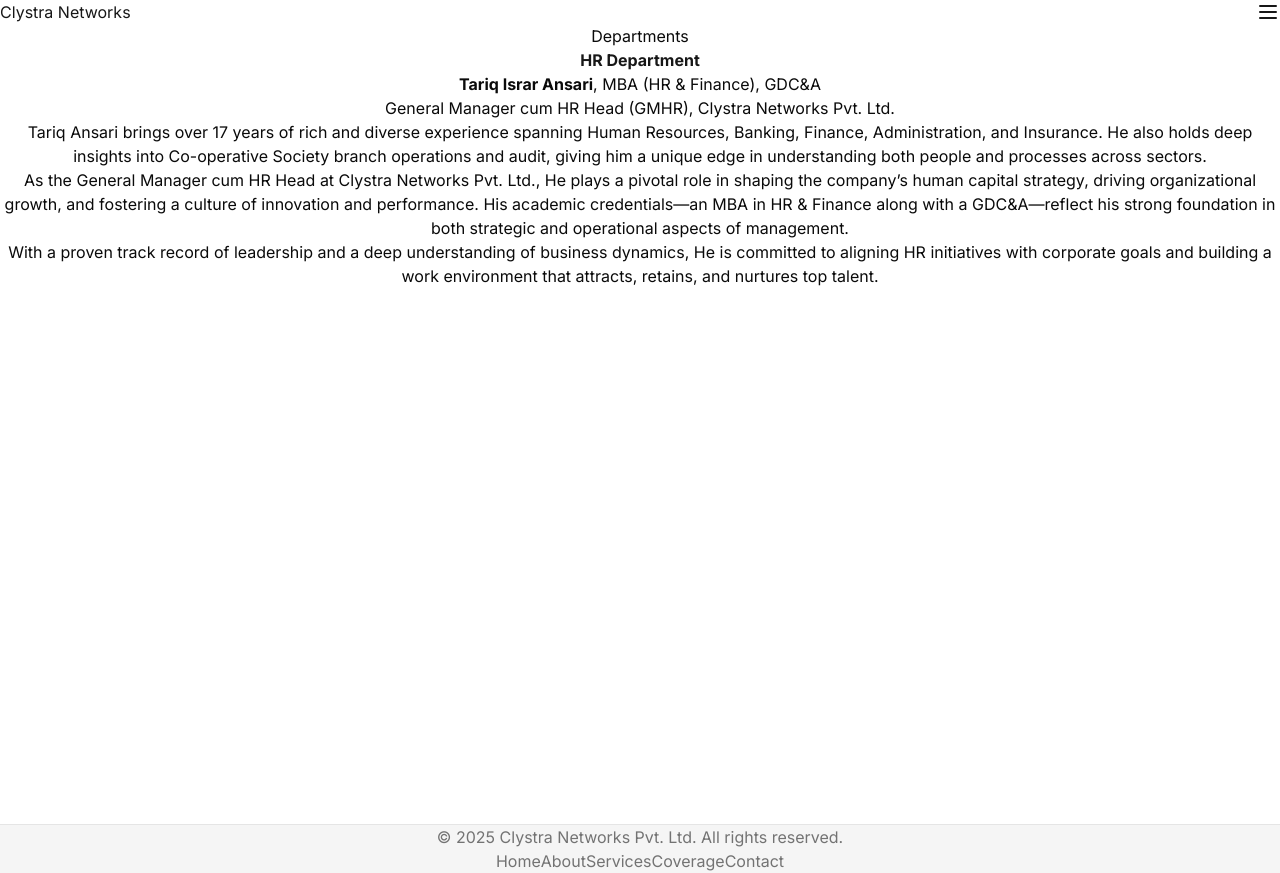
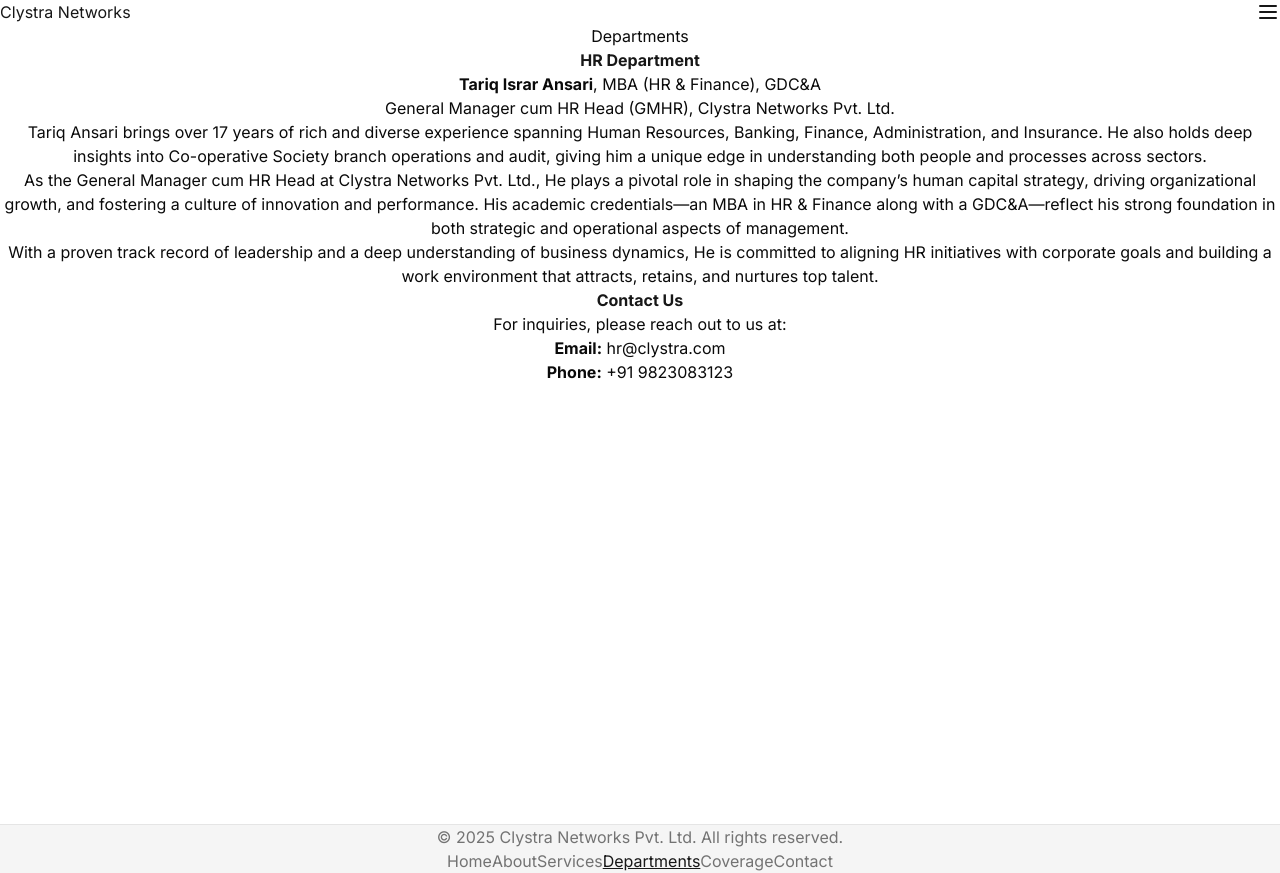
Before and after one commit to ArhanAnsari/Clystra, a Next.js app: page /departments in a window 1280 px wide. Built offline with nearby package versions, Linux system fonts and the light colour scheme.

Commit message:
Following Updates were made: -Added /departments link to Footer -Modified /departments page

```diff
--- a/app/contact/page.tsx
+++ b/app/contact/page.tsx
@@ -13,11 +13,11 @@
         <div className="grid gap-6 md:grid-cols-3 py-8">
           <div className="flex flex-col items-center">
             <Mail className="mb-2 text-cyan-400" />
-            <p>support@clystra.in</p>
+            <p>clystranetworks@gmail.com</p>
           </div>
           <div className="flex flex-col items-center">
             <Phone className="mb-2 text-cyan-400" />
-            <p>+91 98765 43210</p>
+            <p>+91 7720033786</p>
           </div>
           <div className="flex flex-col items-center">
             <MapPin className="mb-2 text-cyan-400" />
--- a/app/departments/page.tsx
+++ b/app/departments/page.tsx
@@ -22,6 +22,13 @@
             With a proven track record of leadership and a deep understanding of business dynamics, He is committed to aligning HR initiatives with corporate goals and building a work environment that attracts, retains, and nurtures top talent.
           </p>
         </section>
+        {/* Section for contact us in HR Department */}
+        <section className="text-center space-y-4 mt-8">
+          <h2 className="text-2xl font-semibold text-primary"><strong>Contact Us</strong></h2>
+          <p className="text-slate-300">For inquiries, please reach out to us at:</p>
+          <p className="text-slate-300"><strong>Email:</strong> hr@clystra.com</p>
+          <p className="text-slate-300"><strong>Phone:</strong> +91 9823083123</p>
+        </section>
       </section>
     </main>
   );
--- a/components/Footer.tsx
+++ b/components/Footer.tsx
@@ -8,6 +8,7 @@
   { name: 'Home', href: '/' },
   { name: 'About', href: '/about' },
   { name: 'Services', href: '/services' },
+  { name: 'Departments', href: '/departments' },
   { name: 'Coverage', href: '/coverage' },
   { name: 'Contact', href: '/contact' },
 ];
```
